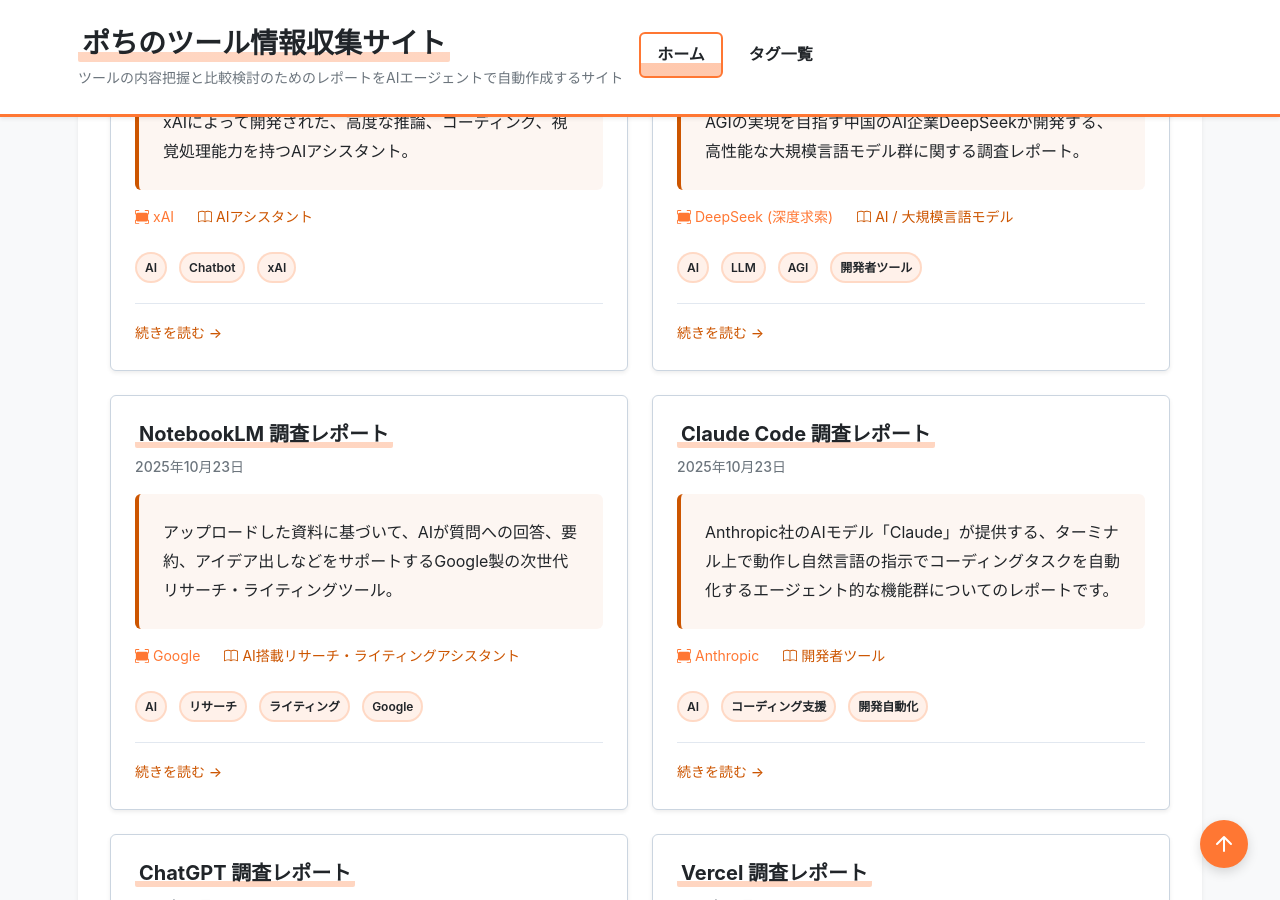
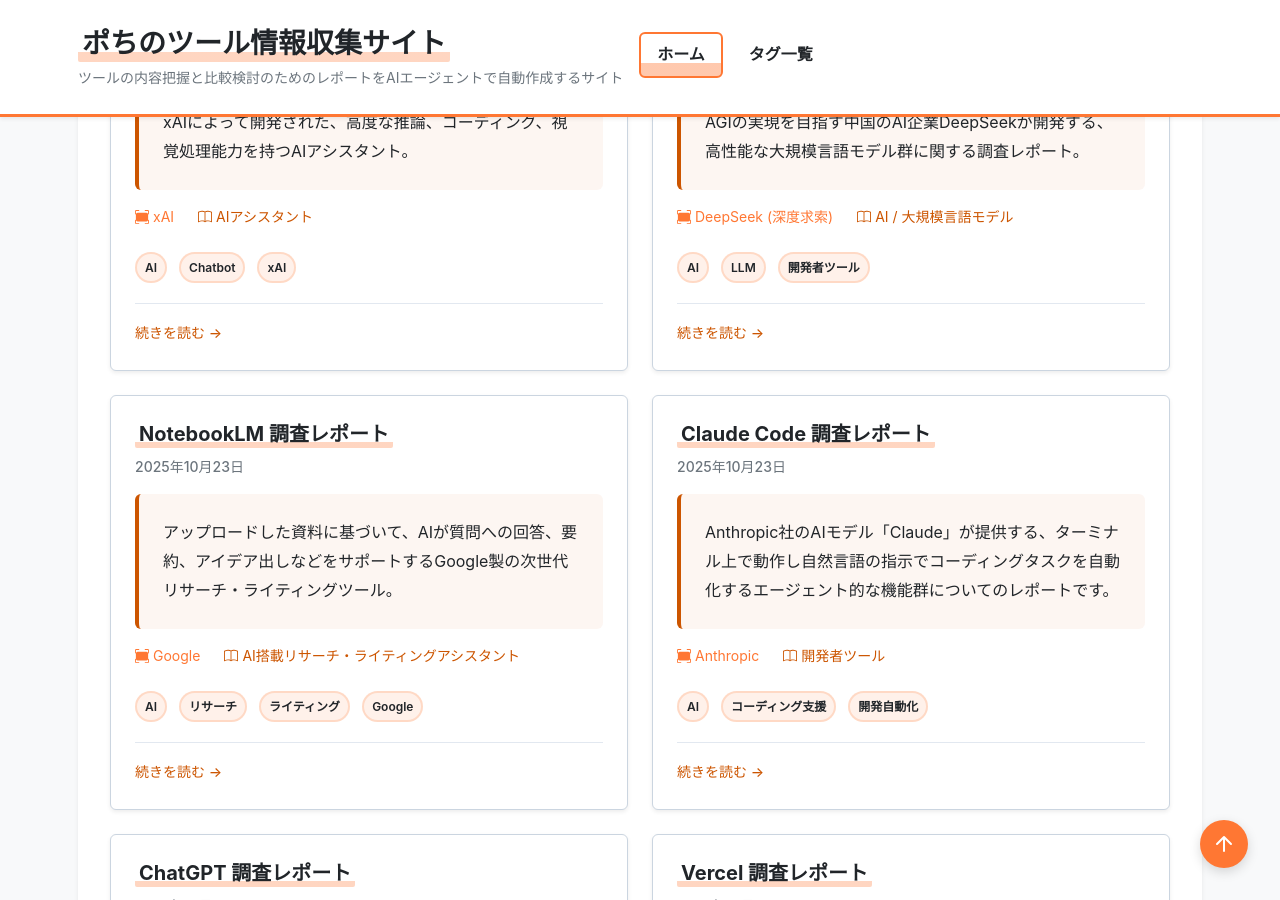
Before and after one commit to aegisfleet/tool-survey-report, a Jekyll site: the page built from index.md, in a window 1280 px wide and 900 px high, scrolled down 894 px. Built offline with Jekyll 4.4.1, drawn with Linux system fonts in a browser that asks for light colours.

Commit message:
docs(reports): Update DeepSeek report metadata and description
- Remove "AGI" tag from report
- Refine description to focus on DeepSeek's language models
- Maintain consistent report formatting and style

```diff
--- a/_reports/deepseek.md
+++ b/_reports/deepseek.md
@@ -9,7 +9,6 @@
 tags:
   - "AI"
   - "LLM"
-  - "AGI"
   - "開発者ツール"
 description: "AGIの実現を目指す中国のAI企業DeepSeekが開発する、高性能な大規模言語モデル群に関する調査レポート。"
 ---
```
